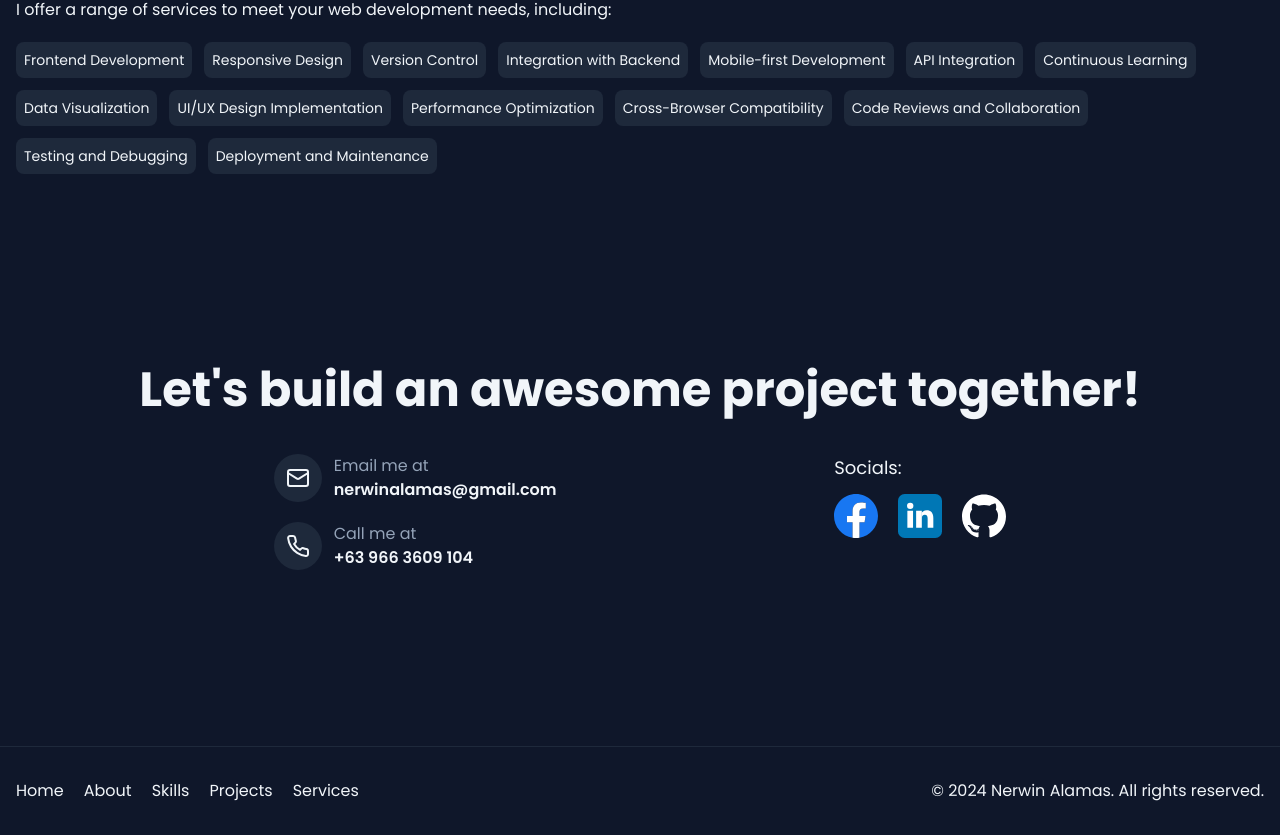
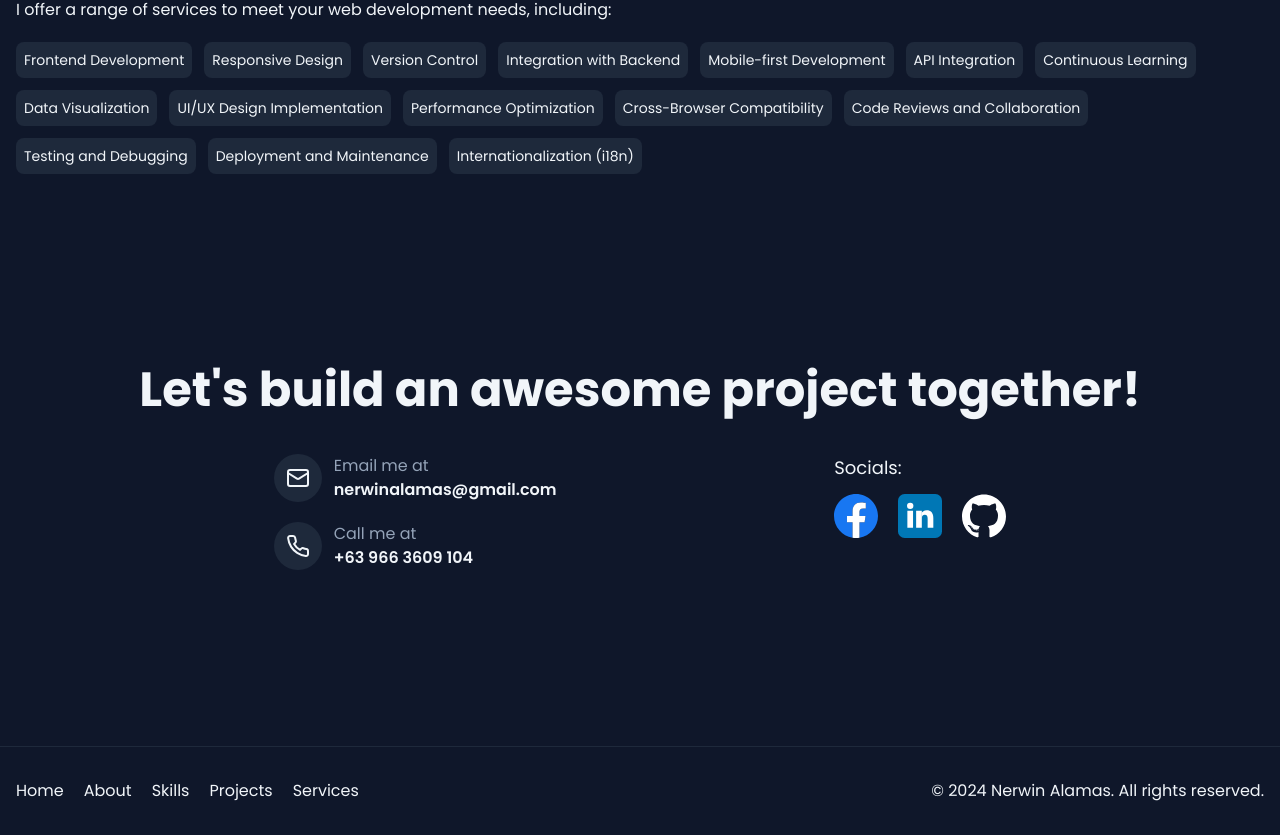
Before and after one commit to nerwinalamas/my_portfolio, a React (Vite) app: page / in a window 1280 px wide. Shown: the part 3371-4206 px from the top of the page. Built offline with nearby package versions, Linux system fonts and the light colour scheme.

Commit message:
refactor: add services

```diff
--- a/src/data.ts
+++ b/src/data.ts
@@ -351,6 +351,7 @@ export const servicesData: Services = [
     "Code Reviews and Collaboration",
     "Testing and Debugging",
     "Deployment and Maintenance",
+    "Internationalization (i18n)"
 ];
 
 export const contactData: Contacts[] = [
```
